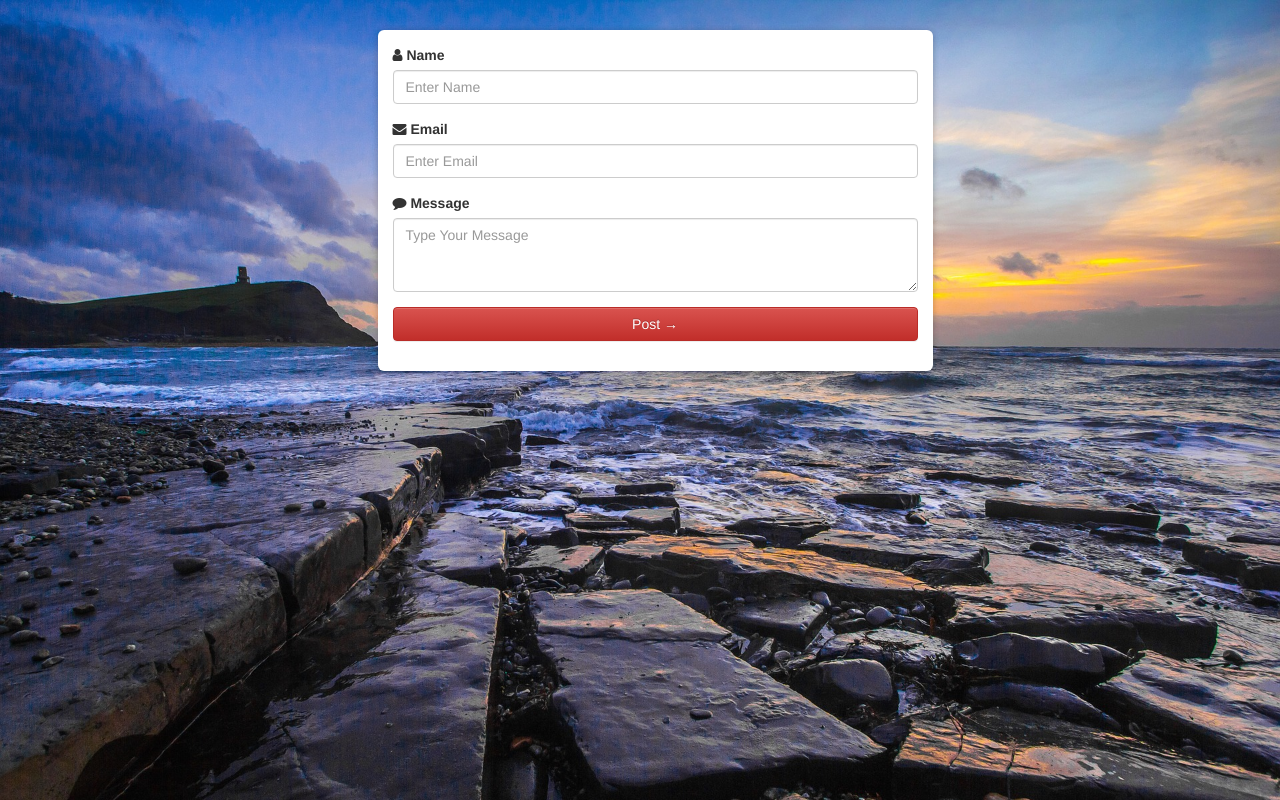
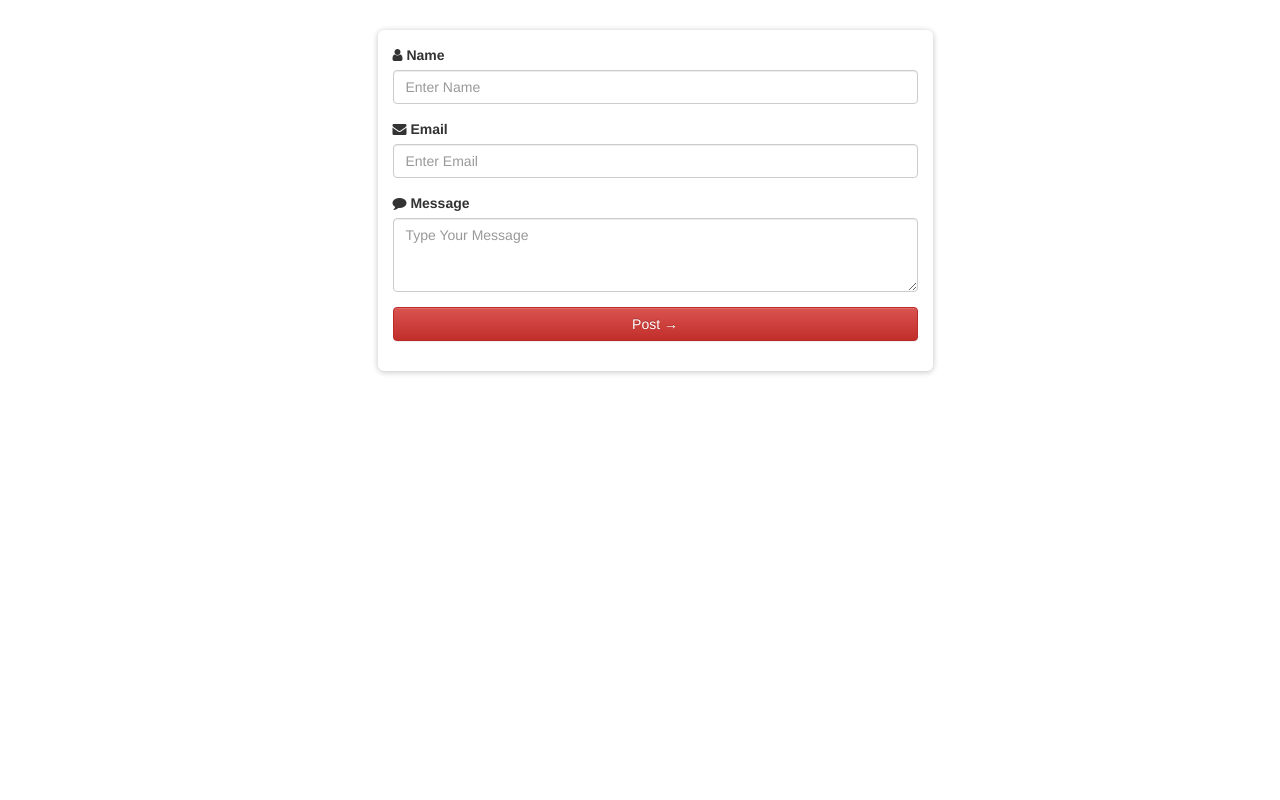
Before and after one commit to Grambodeen/Tia-Lindas-Site, a PHP site: page /emailform/formpage.html in a window 1280 px wide. Run offline with PHP 8.4, Linux system fonts and the light colour scheme.

Commit message:
email changes

```diff
--- a/emailform/form.css
+++ b/emailform/form.css
@@ -5,7 +5,6 @@ html
   width:100%;
 }
 body{
-  background:url('images/jurassic-coast-1089035_1920.jpg') no-repeat;
   background-size: cover;
   height:100%;
 
```
Also changed, not shown: 1 other file.
